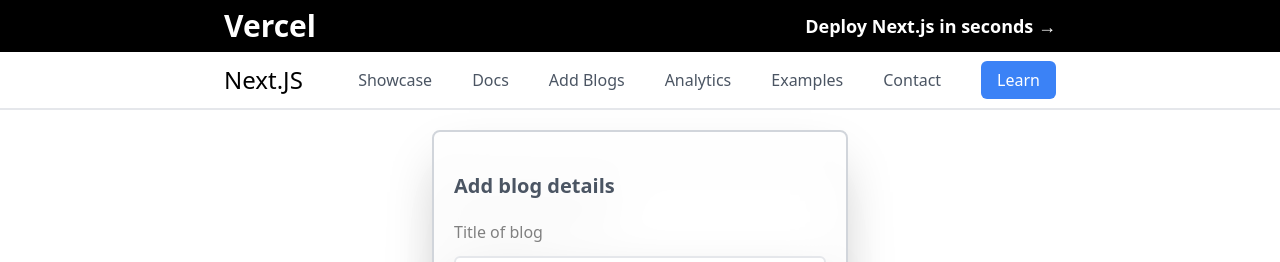
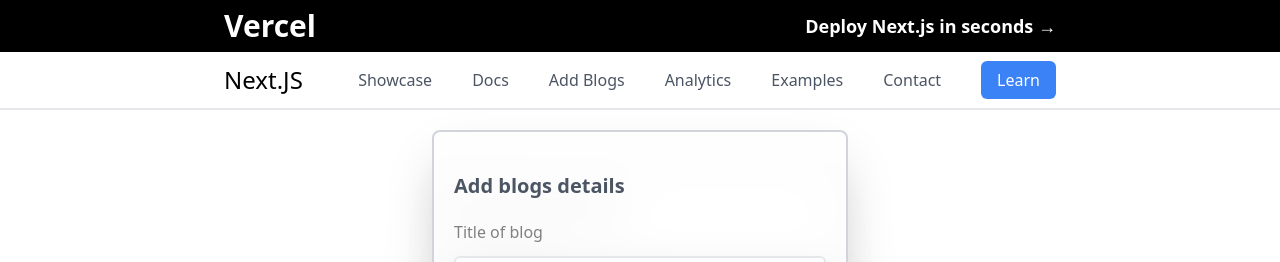
Before and after one commit to wmt-web-rudraxvariya/Next-Learning, a Next.js app: page /add-blog in a window 1280 px wide. Shown: the top 262 px of the page. Built offline with nearby package versions, Linux system fonts and the light colour scheme.

Commit message:
prod change

```diff
--- a/pages/add-blog/index.js
+++ b/pages/add-blog/index.js
@@ -33,7 +33,7 @@
     <>
       <div className="border-2 border-gray-300 shadow-2xl drop-shadow-2xl rounded-lg w-1/2  p-5 m-5 ml-auto mr-auto ">
         <h1 className="my-5 font-semibold text-xl text-gray-600">
-          Add blog details
+          Add blogs details
         </h1>
         <form
           onSubmit={(e) => {
```
